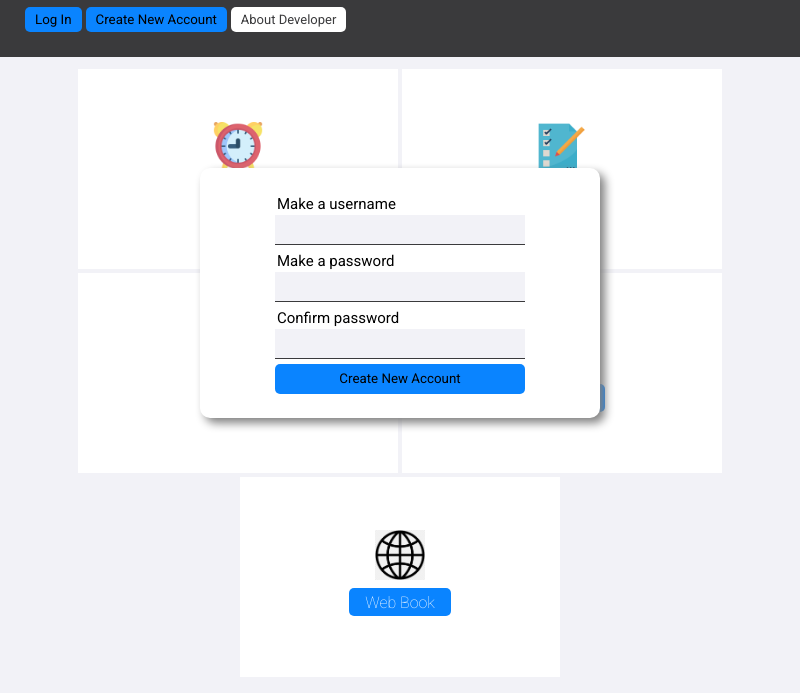
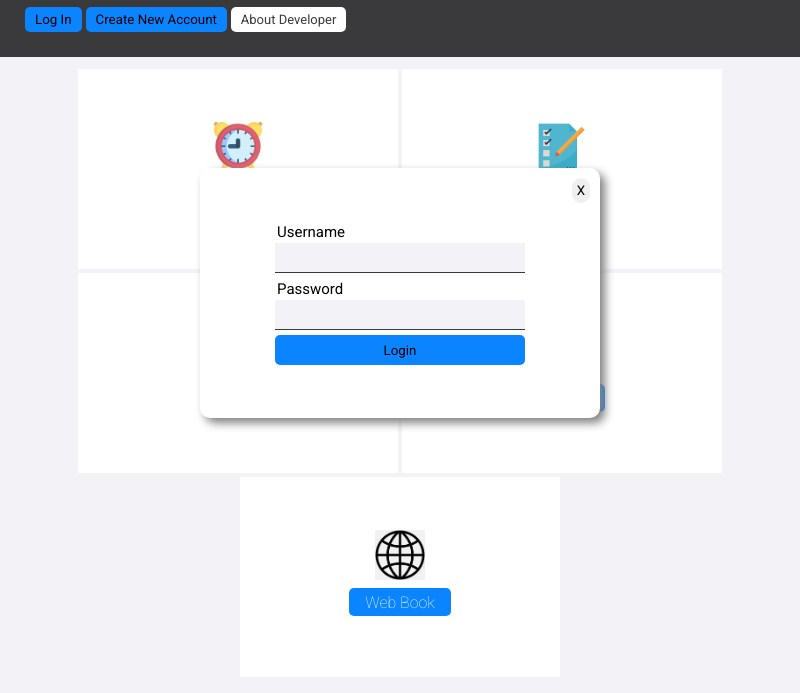
Before and after one commit to Gopi-Kumar/student-friend, an Electron app: page index.html in a window 800 px wide. Both pictures are taken after a click on the button "Log In". Shown: the part 107-800 px from the top of the page. Drawn offline with Linux system fonts and the light colour scheme.

Commit message:
close form function added

```diff
--- a/index.html
+++ b/index.html
@@ -16,8 +16,8 @@
         <p class="about">A students friend who helps students to manage his routine and much more thing so student can focus on study.</p>
        </section>
        <section>
-           <button id="login">Log In</button>
-           <button id="newuser">Create New Account</button>
+           <button id="login" onclick="showLoginForm()">Log In</button>
+           <button id="newuser" onclick="showCreateNewUserForm()">Create New Account</button>
             <a href="https://gkkaushik.netlify.com" target="_blank"> About Developer</a>
        </section>
     </div>
@@ -25,8 +25,8 @@
         <div class="services">
         </div>
     </div>
-    <div id="login-form">
-
+    <div id="login-form" style="display: none" >
+        <button id="closeForm" onclick="closeLoginForm()">X</button>
         <form method="POST">
             <p>Message</p>
            <section id="username-input">
@@ -42,8 +42,8 @@
           </section>
         </form>
     </div>
-    <div id="new-user-form">
-
+    <div id="new-user-form" style="display: none">
+    <button id="closeForm" onclick="closeCreateNewUserForm()">X</button>
         <form method="POST">
             <p>Message</p>
            <section id="username-input">
--- a/scripts/script.js
+++ b/scripts/script.js
@@ -39,3 +39,29 @@ services.forEach(service => {
     service_item.innerHTML = html;
     services_div.appendChild(service_item)
 })
+
+
+
+
+let loginForm = document.querySelector("#login-form");
+let newUserFrom = document.querySelector("#new-user-form");
+function showLoginForm(){
+    loginForm.style.display = "flex";
+}
+function showCreateNewUserForm(){
+    newUserFrom.style.display = "flex";
+}
+function closeLoginForm(){
+    loginForm.style.display = "none";
+}
+function closeCreateNewUserForm(){
+    newUserFrom.style.display = "none";
+}
+
+//login
+
+let userLoggedIn = false;
+
+//create new user
+
+//upload
--- a/styles/style.scss
+++ b/styles/style.scss
@@ -73,7 +73,7 @@ body{
         }
     }
 
-    // #login-form{
+    #login-form,
     #new-user-form{
         width: 400px;
         height: 250px;
@@ -83,6 +83,17 @@ body{
         left:calc(50vw - 200px);
         box-shadow: 5px 5px 10px  $gray;
         border-radius: 10px;
+        #closeForm{
+            position: absolute;
+            right:10px;
+            top:10px;
+            padding:5px;
+            border-radius: 10px;
+            outline:none;
+            border:none;
+            cursor: pointer;
+
+        }
         p{
             text-align: center;
             font-size: 12px;
```
Also changed, not shown: scripts/notification.js (added), styles/style.css, 1 other file.
